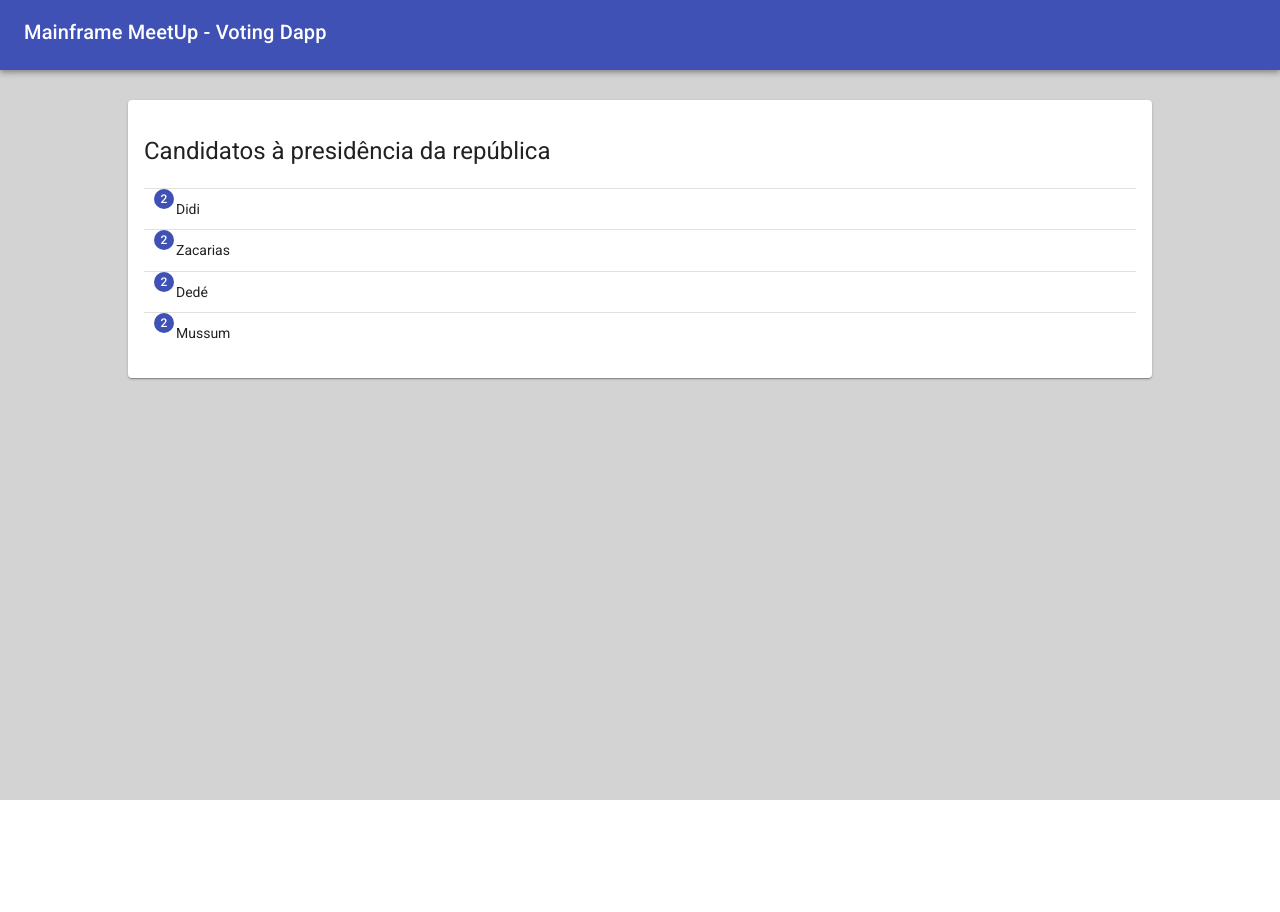
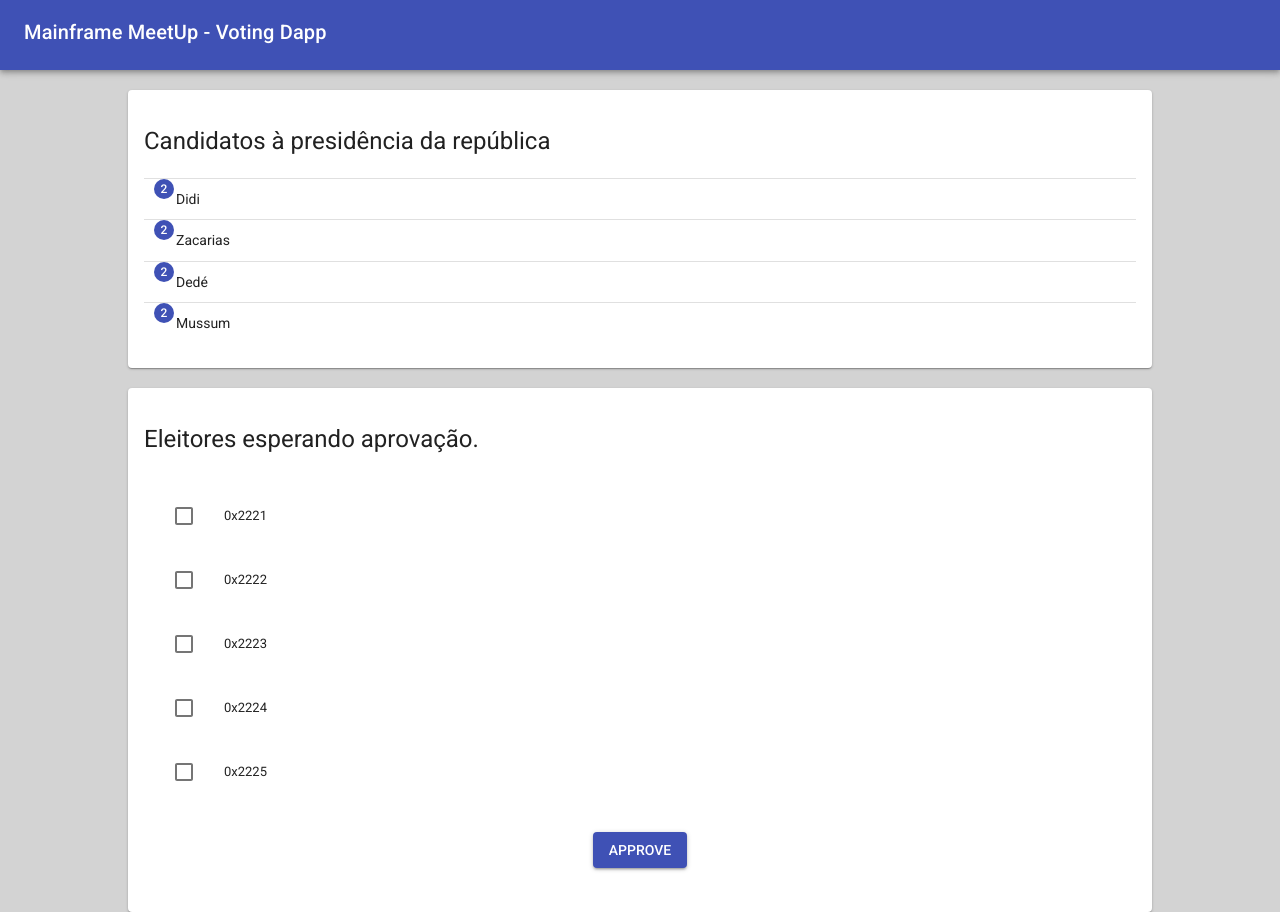
Before and after one commit to cayblood/dapp-tutorial, a React (Create React App) app in the folder interface/: page / in a window 1280 px wide. Before the commit the page ends 800 px from the top, so only its background shows below. Built offline with nearby package versions, Linux system fonts and the light colour scheme.

Commit message:
Add admin zone

```diff
--- /dev/null
+++ b/interface/src/components/AdminArea.js
@@ -0,0 +1,94 @@
+import React, { Component } from "react";
+import { withStyles } from "@material-ui/core/styles";
+import Typography from "@material-ui/core/Typography";
+import Card from "@material-ui/core/Card";
+import CardContent from "@material-ui/core/CardContent";
+
+import List from "@material-ui/core/List";
+import ListItem from "@material-ui/core/ListItem";
+import ListItemText from "@material-ui/core/ListItemText";
+import Checkbox from "@material-ui/core/Checkbox";
+import Button from "@material-ui/core/Button";
+
+import applyContext from "./Context";
+
+class CadidatesCard extends Component {
+  state = {
+    checked: []
+  };
+
+  toggleItem = item => {
+    if (this.state.checked.indexOf(item) !== -1) {
+      this.setState({
+        checked: this.state.checked.filter(value => value !== item)
+      });
+    } else {
+      this.setState({
+        checked: [...this.state.checked, item]
+      });
+    }
+  };
+
+  approve = () => {
+    this.props.approve(this.state.checked);
+  };
+
+  render() {
+    const { classes, pendingVoters } = this.props;
+
+    return (
+      <Card className={classes.card}>
+        <CardContent>
+          <Typography variant="h5" component="h2" className={classes.title}>
+            Eleitores esperando aprovação.
+          </Typography>
+
+          <List>
+            {pendingVoters.map(item => (
+              <ListItem
+                key={item}
+                role={undefined}
+                dense
+                button
+                onClick={() => this.toggleItem(item)}
+              >
+                <Checkbox
+                  checked={this.state.checked.indexOf(item) !== -1}
+                  tabIndex={-1}
+                  disableRipple
+                />
+                <ListItemText primary={item} />
+              </ListItem>
+            ))}
+          </List>
+          <Button
+            variant="contained"
+            color="primary"
+            onClick={this.approve}
+            className={classes.button}
+          >
+            Approve
+          </Button>
+        </CardContent>
+      </Card>
+    );
+  }
+}
+const styles = () => ({
+  title: {
+    padding: "20px 0"
+  },
+  card: {
+    marginTop: 20,
+    minWidth: 275,
+    width: "80vw"
+  },
+  button: {
+    margin: "20px auto",
+    display: "block"
+  }
+});
+
+const CadidatesCardStyled = withStyles(styles)(CadidatesCard);
+
+export default applyContext(CadidatesCardStyled);
--- a/interface/src/components/App.js
+++ b/interface/src/components/App.js
@@ -13,13 +13,18 @@ const CANDIDATES = [
 
 export default class AppProvider extends Component {
   state = {
-    user: {},
+    user: {
+      address: "0x9999",
+      admin: true
+    },
     candidates: CANDIDATES,
-    pendingVoters: []
+    pendingVoters: ["0x2221", "0x2222", "0x2223", "0x2224", "0x2225"]
   };
 
   vote = () => {};
-  approve = () => {};
+  approve = voters => {
+    console.log(voters);
+  };
   requestApproval = voter => {};
 
   render() {
--- a/interface/src/components/CandidatesCard.js
+++ b/interface/src/components/CandidatesCard.js
@@ -31,6 +31,7 @@ const styles = () => ({
     padding: "20px 0"
   },
   card: {
+    marginTop: 20,
     minWidth: 275,
     width: "80vw"
   }
--- /dev/null
+++ b/interface/src/components/Error.js
@@ -0,0 +1,24 @@
+import React from "react";
+import { withStyles } from "@material-ui/core/styles";
+
+import Typography from "@material-ui/core/Typography";
+
+const Error = props => {
+  const { classes, message } = props;
+  return (
+    <Typography variant="h6" color="inherit" className={classes.error}>
+      {message}
+    </Typography>
+  );
+};
+
+const styles = () => ({
+  error: {
+    flexGrow: 1,
+    padding: 20,
+    color: "red",
+    textAlign: "center"
+  }
+});
+
+export default withStyles(styles)(Error);
--- a/interface/src/components/Home.js
+++ b/interface/src/components/Home.js
@@ -1,24 +1,27 @@
 import React from "react";
 import { withStyles } from "@material-ui/core/styles";
-import AppBar from "@material-ui/core/AppBar";
-import Toolbar from "@material-ui/core/Toolbar";
-import Typography from "@material-ui/core/Typography";
 
 import CandidatesCard from "./CandidatesCard";
+import AdminArea from "./AdminArea";
+import TopBar from "./TopBar";
+import Error from "./Error";
+
+import applyContext from "./Context";
 
 const Home = props => {
-  const { classes } = props;
+  const { classes, user } = props;
   return (
     <div className={classes.root}>
-      <AppBar className={classes.bar} position="static">
-        <Toolbar>
-          <Typography variant="h6" color="inherit" className={classes.grow}>
-            Mainframe MeetUp - Voting Dapp
-          </Typography>
-        </Toolbar>
-      </AppBar>
+      <TopBar />
       <div className={classes.main}>
-        <CandidatesCard />
+        {user.address ? (
+          <>
+            <CandidatesCard />
+            {user.admin && <AdminArea />}
+          </>
+        ) : (
+          <Error message="Eita, parece que você não tem o MetaMask instalado, ou não está conectado na rede correta." />
+        )}
       </div>
     </div>
   );
@@ -31,18 +34,13 @@ const styles = () => ({
     flexGrow: 1,
     background: "#d3d3d3"
   },
-  bar: {
-    height: 70
-  },
-  grow: {
-    flexGrow: 1
-  },
   main: {
     display: "flex",
+    flexDirection: "column",
     alignItems: "center",
-    justifyContent: "center",
-    marginTop: 30
+    justifyContent: "center"
   }
 });
 
-export default withStyles(styles)(Home);
+const StyledHome = withStyles(styles)(Home);
+export default applyContext(StyledHome);
--- /dev/null
+++ b/interface/src/components/TopBar.js
@@ -0,0 +1,29 @@
+import React from "react";
+import { withStyles } from "@material-ui/core/styles";
+import AppBar from "@material-ui/core/AppBar";
+import Toolbar from "@material-ui/core/Toolbar";
+import Typography from "@material-ui/core/Typography";
+
+const TopBar = props => {
+  const { classes } = props;
+  return (
+    <AppBar className={classes.bar} position="static">
+      <Toolbar>
+        <Typography variant="h6" color="inherit" className={classes.grow}>
+          Mainframe MeetUp - Voting Dapp
+        </Typography>
+      </Toolbar>
+    </AppBar>
+  );
+};
+
+const styles = () => ({
+  bar: {
+    height: 70
+  },
+  grow: {
+    flexGrow: 1
+  }
+});
+
+export default withStyles(styles)(TopBar);
```
